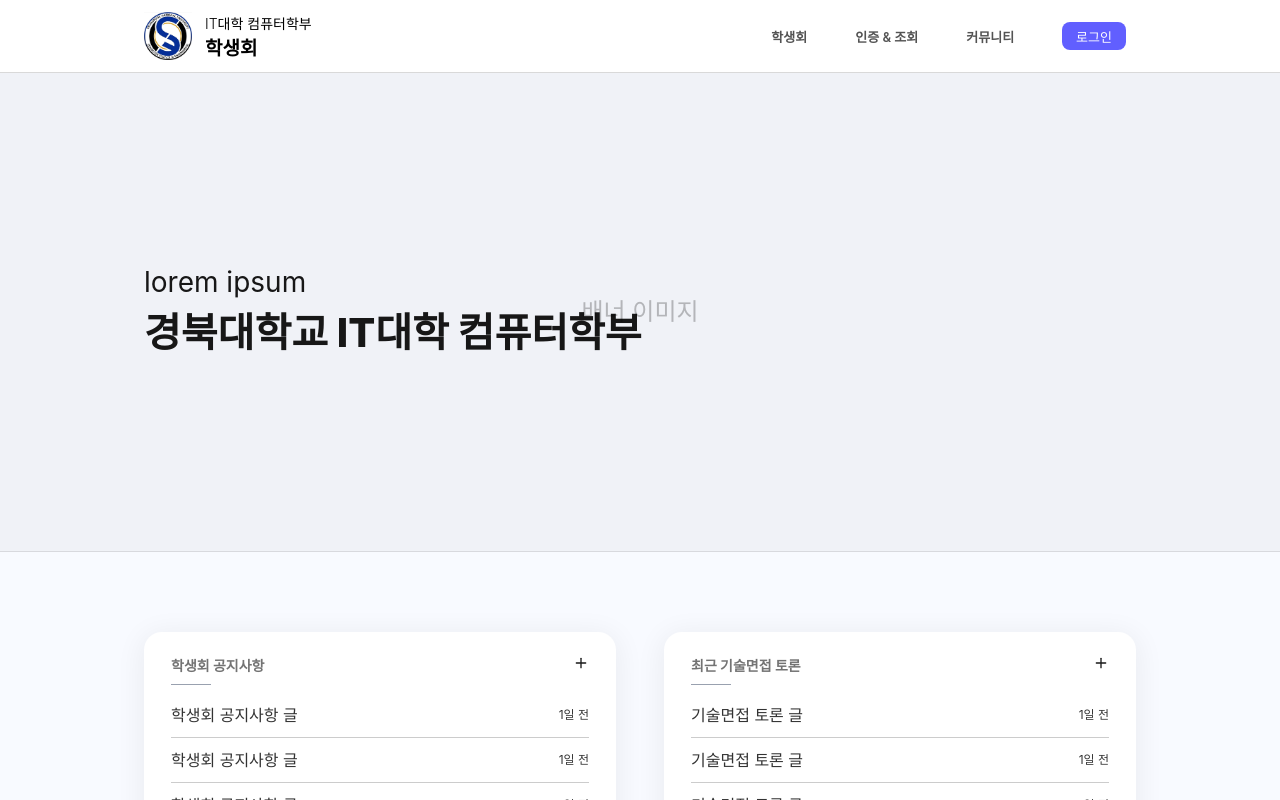
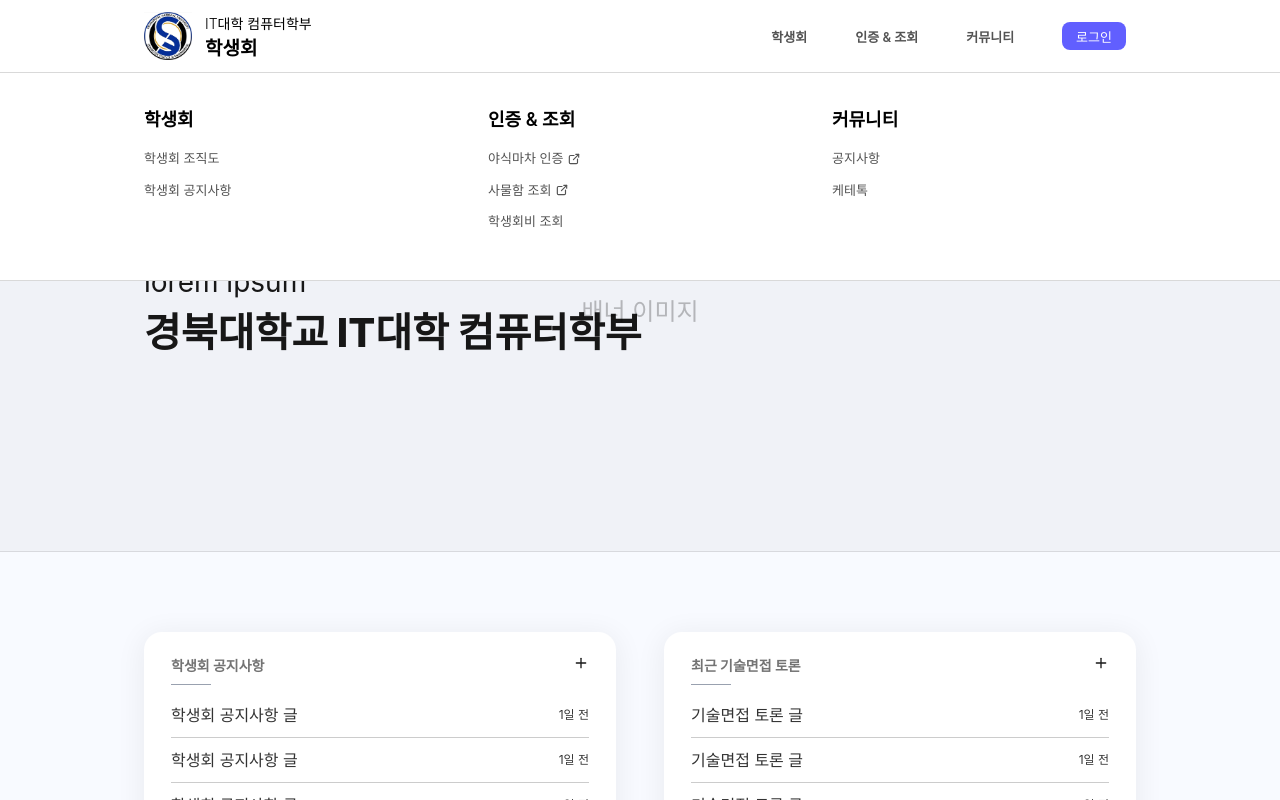
Before and after one commit to Committee-of-System-Library/knu-cse-official-client, a Next.js app: page / in a window 1280 px wide. Both pictures are taken after a click on the element "학생회". Shown: the top 800 px of the page. Built offline with nearby package versions, Linux system fonts and the light colour scheme; a web font is replaced by a local one.

Commit message:
Update Navbar.tsx
사이드바 학생회눌렀을떄 내려오게 수정

```diff
--- a/src/components/Navbar.tsx
+++ b/src/components/Navbar.tsx
@@ -92,11 +92,10 @@
 
       {/* Expanded Menu */}
       <div
-        className={`absolute left-0 w-full bg-white border-b border-[rgba(0,0,0,0.15)] px-36 pt-8 pb-10 -z-10 transition-all duration-200 ${
-          hoveredMenu
-            ? "opacity-100 translate-y-0 pointer-events-auto"
-            : "opacity-0 -translate-y-2 pointer-events-none"
-        }`}
+        className={`absolute left-0 w-full bg-white border-b border-[rgba(0,0,0,0.15)] px-36 pt-8 pb-10 -z-10 transition-all duration-200 ${hoveredMenu !== null
+          ? "opacity-100 translate-y-0 pointer-events-auto"
+          : "opacity-0 -translate-y-2 pointer-events-none"
+          }`}
       >
         <div className="flex gap-10 items-start">
           {menuData.map((section, index) => (
```
